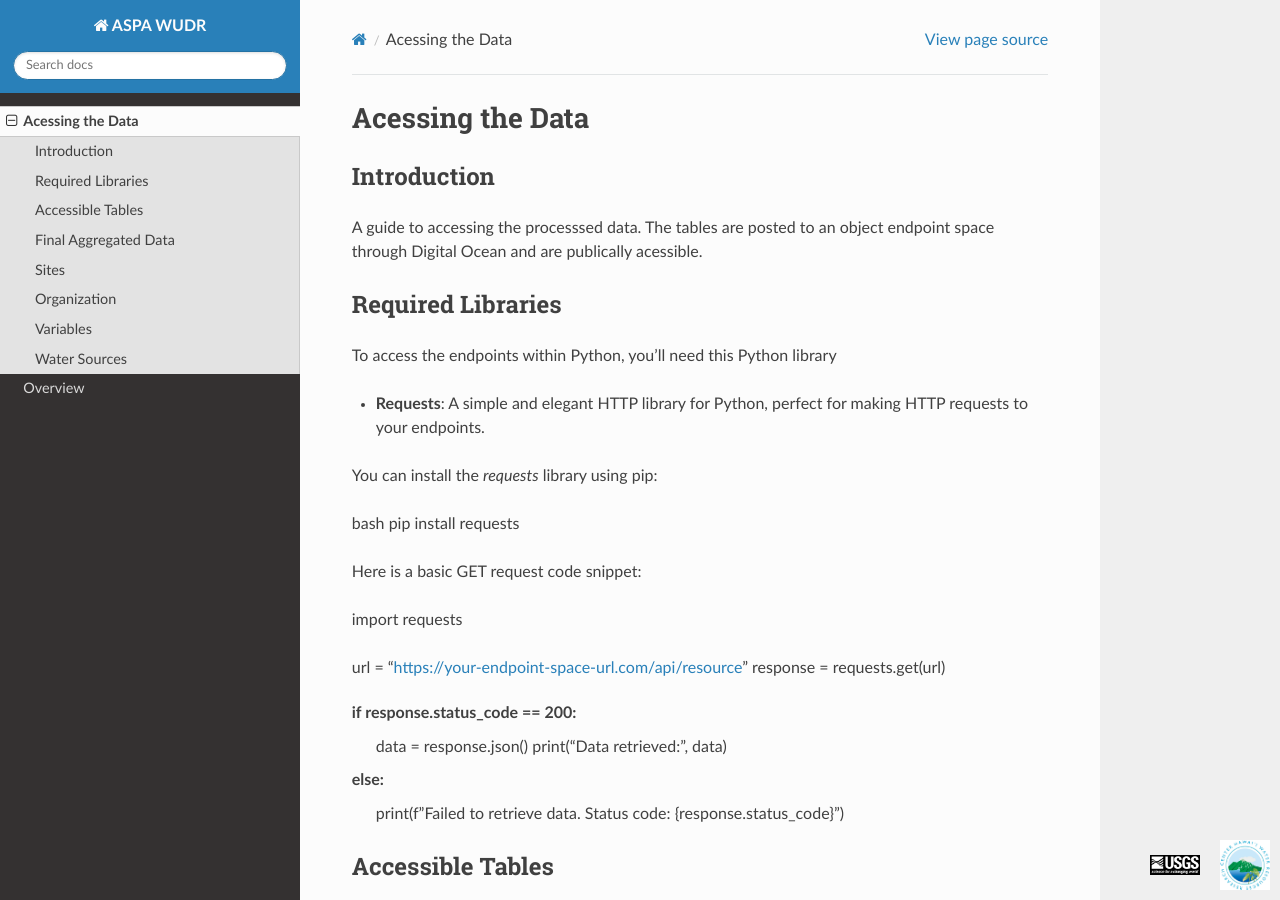
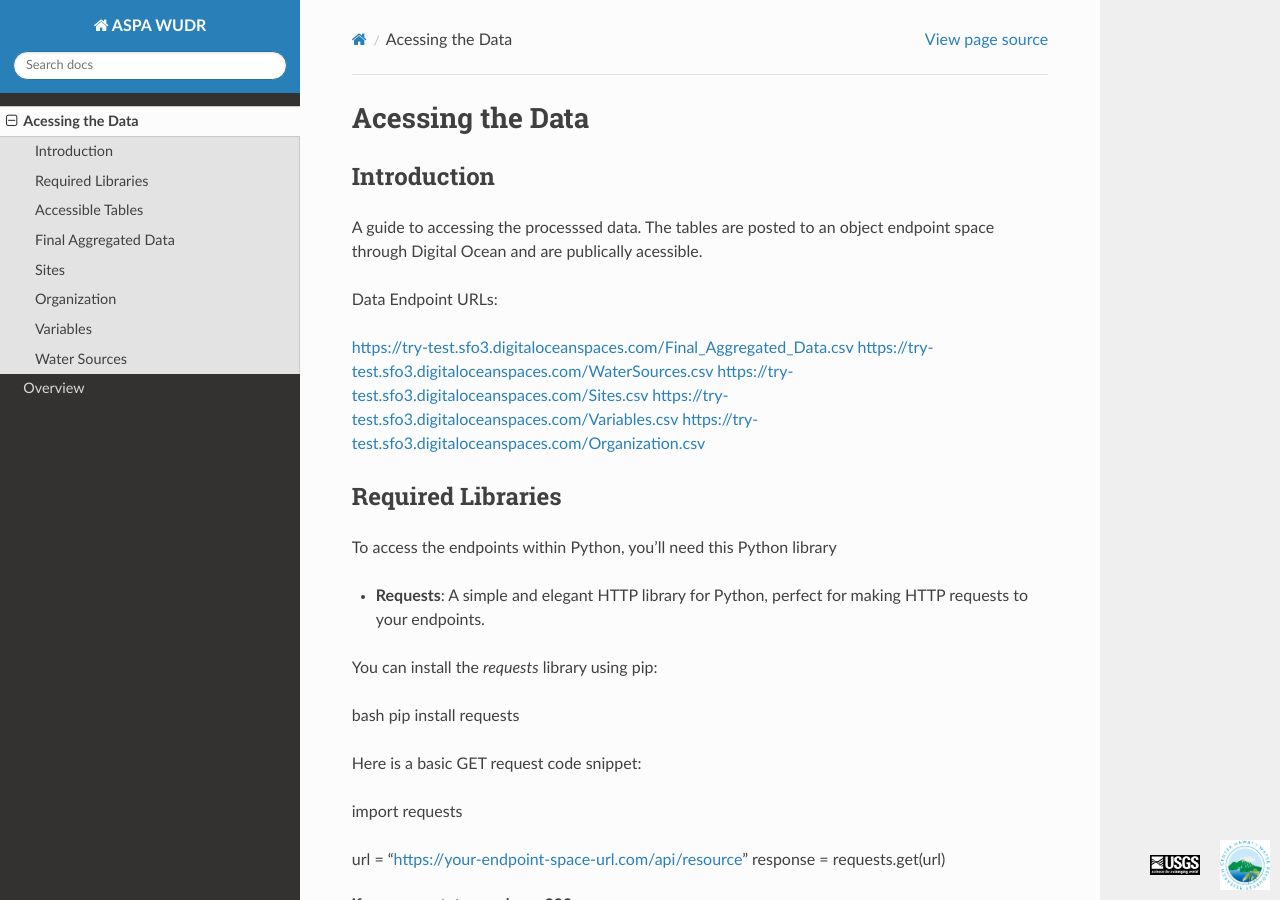
Before and after one commit to lmclatch/ASPA, a Sphinx documentation site: the page built from docs/acess.rst, in a window 1280 px wide and 900 px high. Built offline with Sphinx 7.4.7 and the Read the Docs theme 2.0.0, drawn with Linux system fonts in a browser that asks for light colours.

Commit message:
Update acess.rst

```diff
--- a/docs/acess.rst
+++ b/docs/acess.rst
@@ -4,6 +4,15 @@ Acessing the Data
 Introduction
 ------------
 A guide to accessing the processsed data. The tables are posted to an object endpoint space through Digital Ocean and are publically acessible.
+
+Data Endpoint URLs:
+
+https://try-test.sfo3.digitaloceanspaces.com/Final_Aggregated_Data.csv
+https://try-test.sfo3.digitaloceanspaces.com/WaterSources.csv
+https://try-test.sfo3.digitaloceanspaces.com/Sites.csv
+https://try-test.sfo3.digitaloceanspaces.com/Variables.csv
+https://try-test.sfo3.digitaloceanspaces.com/Organization.csv
+
 
 
 Required Libraries
```
